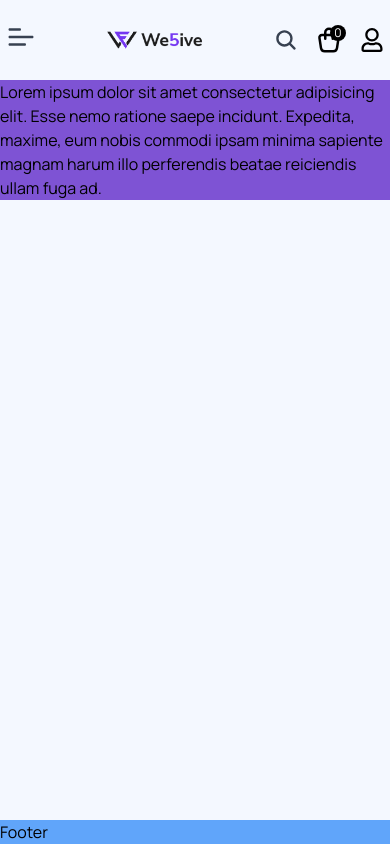
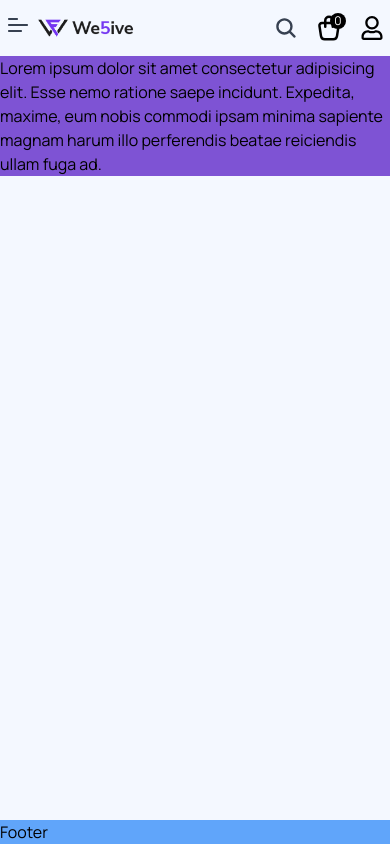
Before and after one commit to aliakbort2/fashion-task-nextjs, a Next.js app: page / in a window 390 px wide. Built offline with nearby package versions, Linux system fonts and the light colour scheme.

Commit message:
navar fully complated

```diff
--- a/src/components/shared/Navbar.jsx
+++ b/src/components/shared/Navbar.jsx
@@ -35,20 +35,20 @@ const Navbar = () => {
   return (
     <div>
       <Container>
-        <div className="h-20 flex items-center justify-between">
+        <div className="h-14 lg:h-20 flex items-center justify-between">
           {/* Menu Toggle Button (Mobile View) */}
           <div className="lg:hidden">
             <button onClick={toggleMenu} className="focus:outline-none">
               {menuOpen ? (
-                <HiX className="text-3xl text-gray-700" />
+                <HiX className="text-2xl text-gray-700 " />
               ) : (
-                <CgMenuRight className="text-3xl text-gray-700 rotate-180" />
+                <CgMenuRight className="text-2xl text-gray-700 rotate-180" />
               )}
             </button>
           </div>
 
           {/* logo */}
-          <div className="w-24 sm:w-32 md:w-36 lg:w-[162px]">
+          <div className="w-24 sm:w-32 md:w-36 lg:w-[162px] h-6 lg:h-10 mr-auto md:mr-0 ml-2 md:ml-0">
             <Link href={"/"}>
               <Image
                 src="/assets/logo.png"
@@ -61,7 +61,7 @@ const Navbar = () => {
 
           {/* Menu */}
           <div
-            className={`absolute top-20 left-0 w-full lg:static lg:w-auto bg-white lg:bg-transparent p-5 lg:p-0 z-50 lg:flex lg:items-center transition-all duration-300 ease-in-out ${
+            className={`absolute top-14 left-0 w-full lg:static lg:w-auto bg-white lg:bg-transparent p-5 lg:p-0 z-50 lg:flex lg:items-center transition-all duration-300 ease-in-out ${
               menuOpen
                 ? "max-h-screen opacity-100"
                 : "max-h-0 opacity-0 lg:opacity-100"
```
